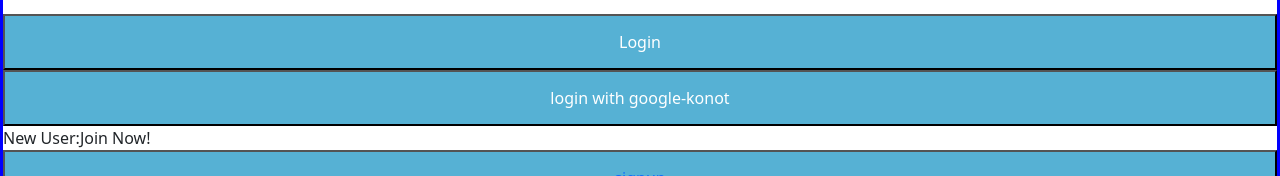
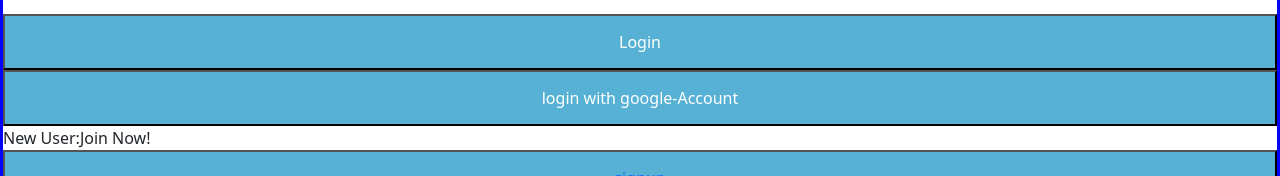
Before and after one commit to ElaheSmailpour/onlineshopping-frontend, a React (Create React App) app: page /login in a window 1280 px wide. Shown: the part 608-784 px from the top of the page. Built offline with nearby package versions, Linux system fonts and the light colour scheme.

Commit message:
pictures

```diff
--- a/src/Pages/Login.js
+++ b/src/Pages/Login.js
@@ -36,14 +36,18 @@
         setShowX(!showx)
 
     }
+    const googleAccount=()=>{
+        console.log("googleAccount")
+    }
     return (
         <div className="logincontainer" >
 
             <form className="loginform">
                 <div className="imgcontainer">
-                    {showx ?
-                    <span onclick={close} id="id01" className="close" title="Close Modal">&times;</span>
+                {showx ?
+                    <span onClick={close} id="id01" className="close">&times;</span>
                    : null}
+
                     <img src="../pages/images/login.png" alt="Avatar" className="avatar" />
                 </div>
                 <div className="Login">
@@ -54,12 +58,12 @@
                 </div>
                 <div className="btnlogin">
                     <button onClick={submitlogin}>Login</button>
-                    <button>login with google-konot</button>
+                    <button onClick={googleAccount}>login with google-Account</button>
 
                     <p>New User:Join Now!
-            <button><Link to="/signup">signup</Link></button>
+            <button><Link to="/signup">signup</Link></button></p>
                         <button><Link to="/">close</Link></button>
-                    </p>
+
                 </div>
             </form>
         </div>
```
